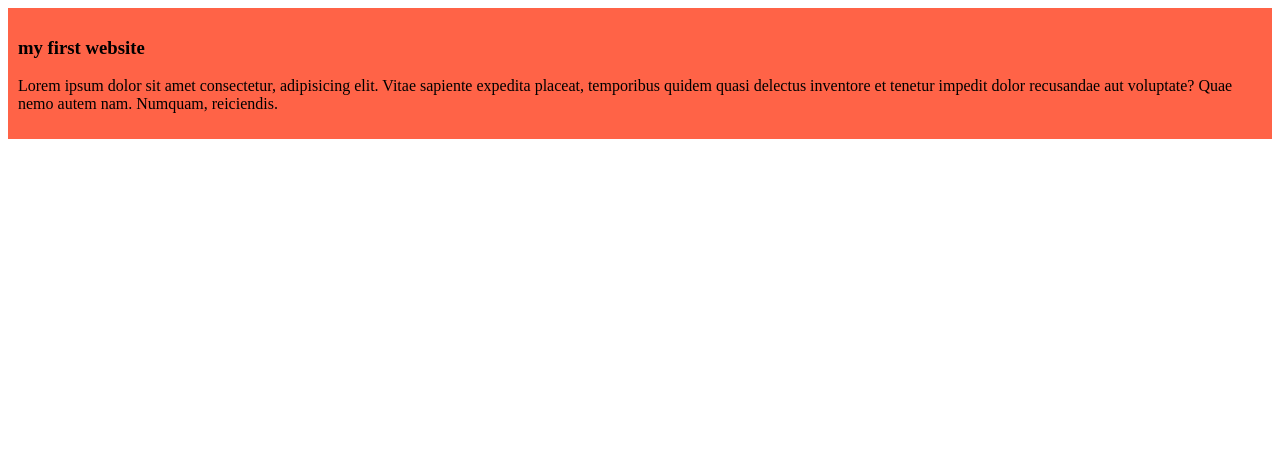
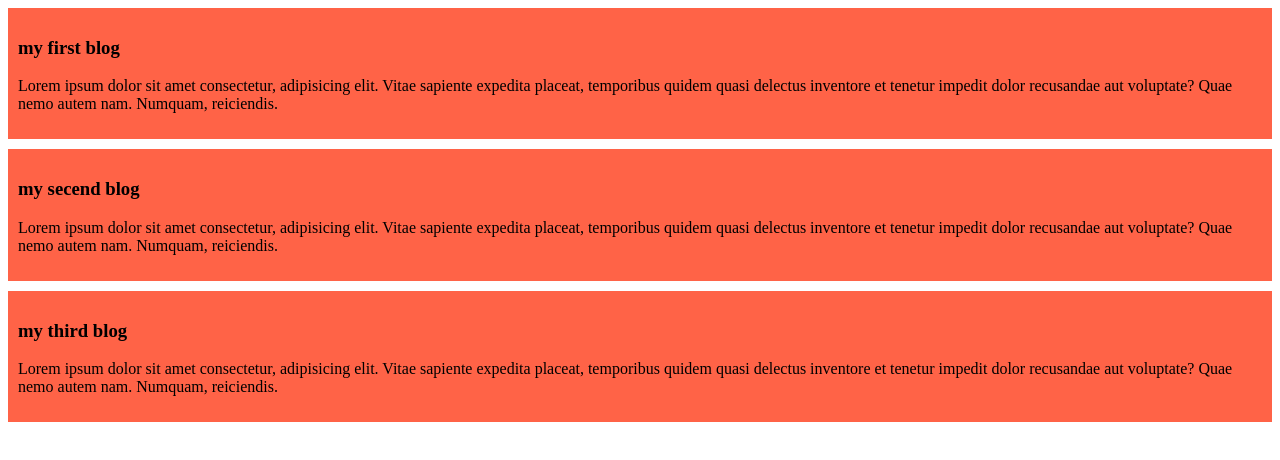
Before and after one commit to abanomanchy/my-simple-website, a plain HTML site: page index.html in a window 1280 px wide. Drawn offline with Linux system fonts and the light colour scheme.

Commit message:
added the third and secend blog

```diff
--- a/index.html
+++ b/index.html
@@ -8,7 +8,15 @@
 </head>
 <body>
     <div>
-        <h3>my first website</h3>
+        <h3>my first blog</h3>
+        <p>Lorem ipsum dolor sit amet consectetur, adipisicing elit. Vitae sapiente expedita placeat, temporibus quidem quasi delectus inventore et tenetur impedit dolor recusandae aut voluptate? Quae nemo autem nam. Numquam, reiciendis.</p>
+    </div>
+    <div>
+        <h3>my secend blog</h3>
+        <p>Lorem ipsum dolor sit amet consectetur, adipisicing elit. Vitae sapiente expedita placeat, temporibus quidem quasi delectus inventore et tenetur impedit dolor recusandae aut voluptate? Quae nemo autem nam. Numquam, reiciendis.</p>
+    </div>
+    <div>
+        <h3>my third blog</h3>
         <p>Lorem ipsum dolor sit amet consectetur, adipisicing elit. Vitae sapiente expedita placeat, temporibus quidem quasi delectus inventore et tenetur impedit dolor recusandae aut voluptate? Quae nemo autem nam. Numquam, reiciendis.</p>
     </div>
 </body>
--- a/styles/blog.css
+++ b/styles/blog.css
@@ -1,4 +1,5 @@
 div{
     background-color: tomato;
     padding: 10px;
+    margin-bottom: 10px;
 }
```
